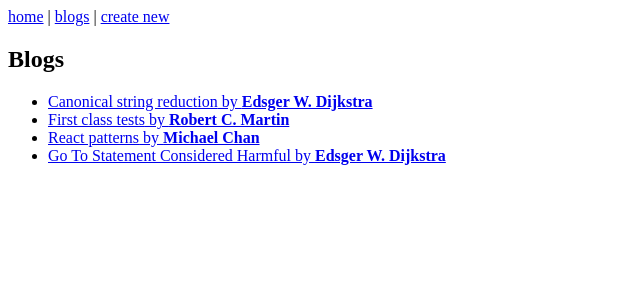
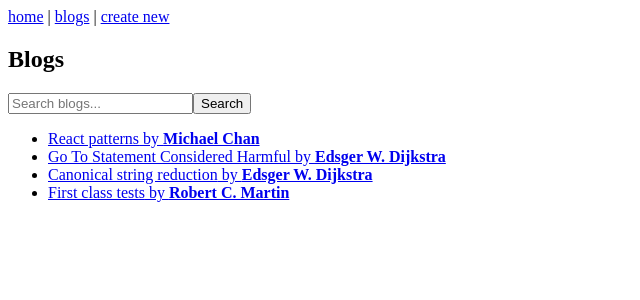
Before and after one commit to Matt-Anis/FullStackOpen-Part-14-exercises, a Next.js app in the folder blog-list/: page /blogs in a window 1280 px wide. Shown: the top 300 px of the page, without its empty margins (0-640 px from the left). Built offline with nearby package versions, Linux system fonts and the light colour scheme.

Commit message:
6. Search

```diff
--- a/blog-list/app/actions/blogs.tsx
+++ b/blog-list/app/actions/blogs.tsx
@@ -19,3 +19,9 @@ export const likeBlog = async (formData: FormData) => {
   updateBlogLikes(id);
   revalidatePath(`/blogs/${id}`);
 };
+
+export const searchBlogs = async (formData: FormData) => {
+  const keyword = formData.get("keyword") as string;
+  if (!keyword.trim()) redirect("/blogs");
+  redirect(`/blogs?filter=${encodeURIComponent(keyword)}`);
+};
--- a/blog-list/app/blogs/page.tsx
+++ b/blog-list/app/blogs/page.tsx
@@ -1,12 +1,25 @@
-import { getAll } from "../services/blogs";
+import { getAll, getByKeyword } from "../services/blogs";
+import { searchBlogs } from "../actions/blogs";
 import Link from "next/link";
 
-const Blogs = () => {
-  const blogs = getAll().sort((a, b) => b.likes - a.likes);
+const Blogs = async ({
+  searchParams,
+}: {
+  searchParams: Promise<{ filter?: string }>;
+}) => {
+  const { filter } = await searchParams;
+  const blogs = filter ? getByKeyword(filter) : getAll();
+  [...blogs].sort((a, b) => b.likes - a.likes);
 
   return (
     <div>
       <h1>Blogs</h1>
+      <div>
+        <form action={searchBlogs}>
+          <input type="text" name="keyword" placeholder="Search blogs..." />
+          <button type="submit">Search</button>
+        </form>
+      </div>
       <ul>
         {blogs.map((blog) => (
           <li key={blog.id}>
--- a/blog-list/app/services/blogs.ts
+++ b/blog-list/app/services/blogs.ts
@@ -37,6 +37,14 @@ export const getById = (id: number) => {
   return blogs.find((blog) => blog.id === id);
 };
 
+export const getByKeyword = (keyword: string) => {
+  return blogs.filter(
+    (blog) =>
+      blog.title.toLowerCase().includes(keyword.toLowerCase()) ||
+      blog.author.toLowerCase().includes(keyword.toLowerCase()),
+  );
+};
+
 export const likeBlog = (id: number) => {
   const blog = blogs.find((blog) => blog.id === id);
   if (blog) {
```
